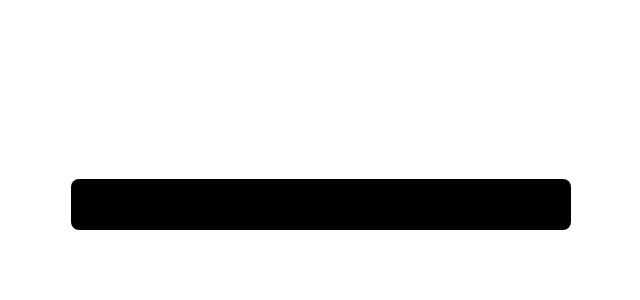
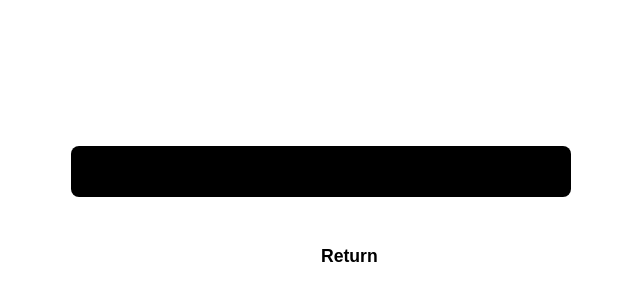
Before and after one commit to BenjaminRongey/BenjaminRongey.github.io, a plain HTML site: page result.html in a window 1280 px wide. Shown: the part 186-486 px from the top of the page, without its empty margins (319-959 px from the left). Drawn offline with Linux system fonts and the light colour scheme.

Commit message:
Added return button to result.html

```diff
--- a/result.html
+++ b/result.html
@@ -9,6 +9,12 @@
         /* Additional style to set the background color */
         body {
             transition: background-color 0.5s ease;
+        }
+        /* Styling for the return link/button container */
+        .return-link {
+            text-decoration: none;
+            display: inline-block; /* Ensures the link takes the button's dimensions */
+            margin-top: 15px; /* Adds space above the button */
         }
     </style>
 </head>
@@ -23,6 +29,12 @@
             rows="1"
             readonly
         ></textarea>
+
+        <!-- === ADDED RETURN BUTTON === -->
+        <a href="index.html" class="return-link">
+            <button type="button">Return</button>
+        </a>
+        <!-- === END OF ADDED CODE === -->
     </main>
 
     <script>
```
